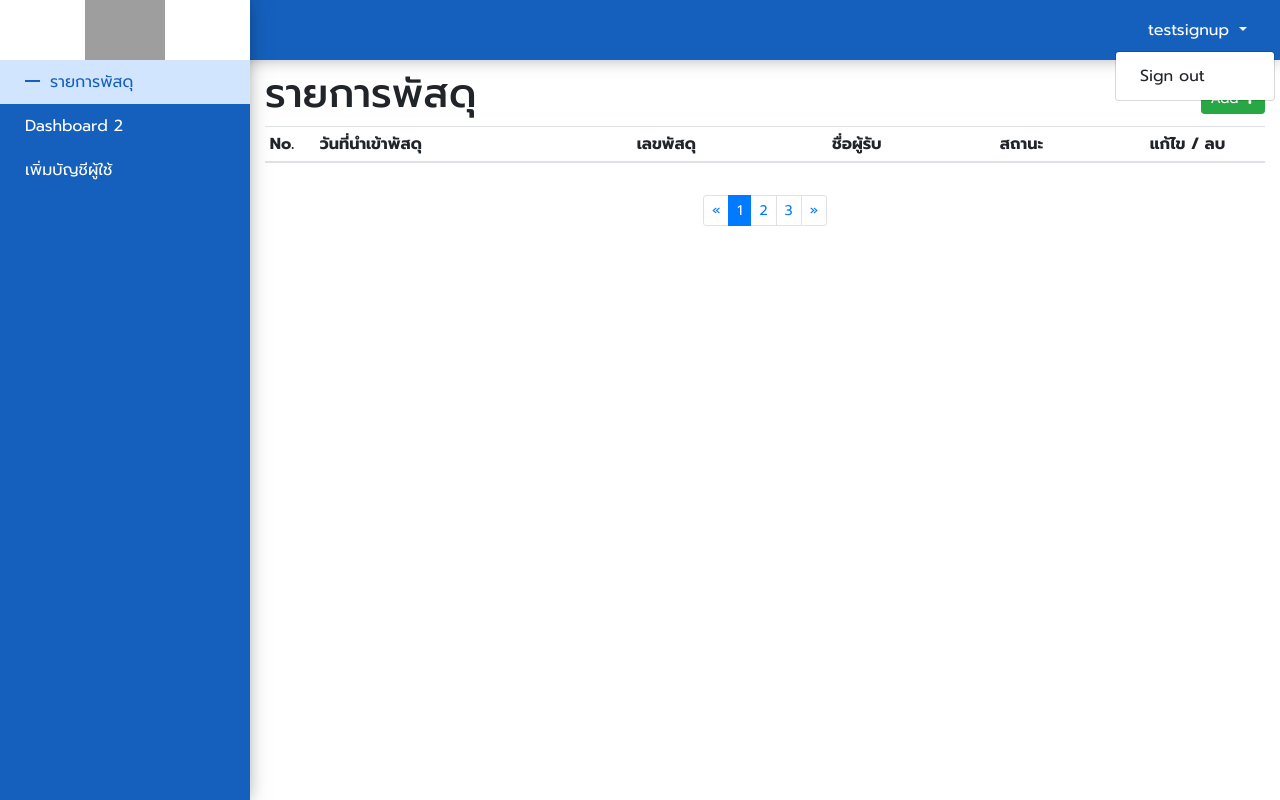
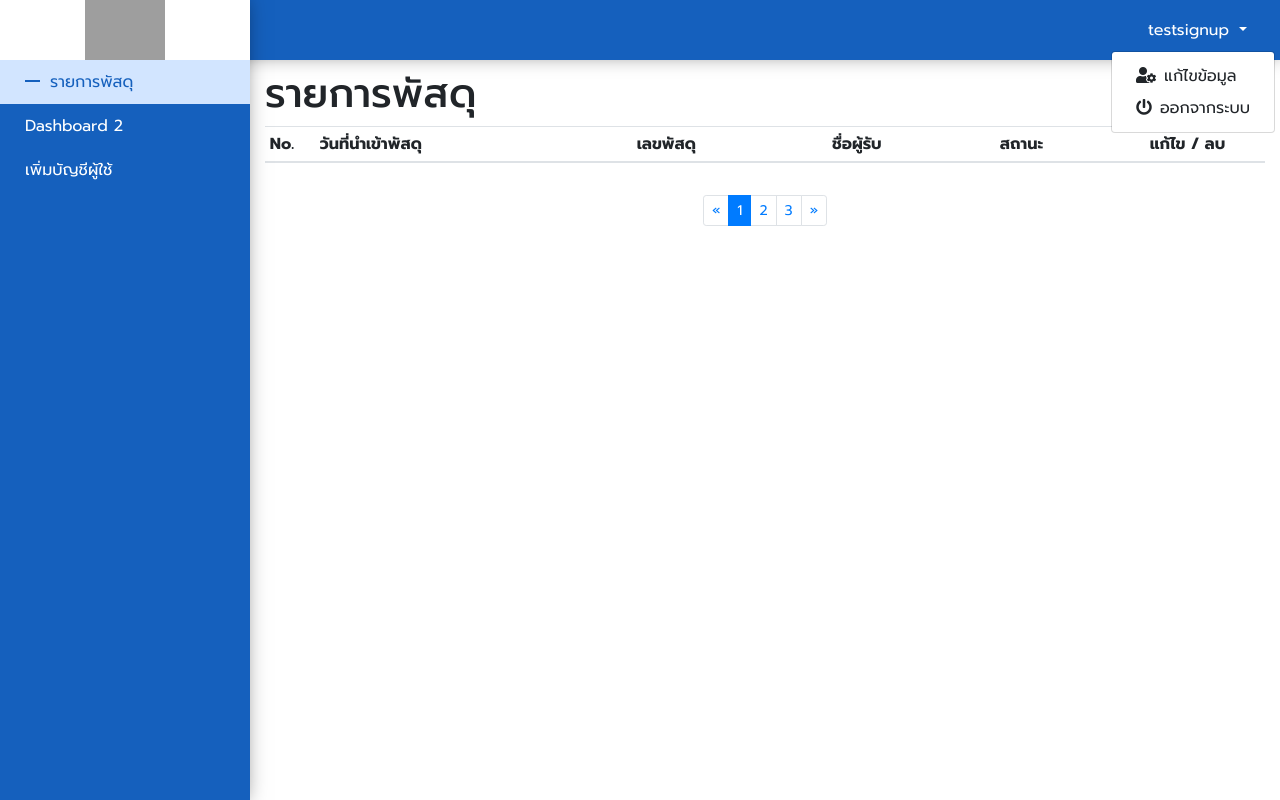
Before and after one commit to Tent-Dev/Shipping, a PHP site: page /page/lists.php in a window 1280 px wide, after a click on "testsignup". Run offline with PHP 8.4, Linux system fonts and the light colour scheme; a user stored in the database is signed in; data comes from the database, SQL or seed files in the repository; lists and menus that the app fills with data are empty; grey boxes are pictures that could not be loaded.

Commit message:
add permission for create account menu

```diff
--- a/api/main_class/auth.php
+++ b/api/main_class/auth.php
@@ -68,10 +68,10 @@ class Auth{
 
 	public function AuthLogin($param = null){
 		$jwt_auth = new JWT_Auth();
-		$stmt = $this->db_core->prepare("SELECT id, firstname, lastname, username, password FROM tbl_member WHERE username = ?");
+		$stmt = $this->db_core->prepare("SELECT id, firstname, lastname, username, password, member_type FROM tbl_member WHERE username = ?");
 		$stmt->bind_param("s", $param['username']);
 		$stmt->execute();
-		$stmt->bind_result($member_id, $member_firstname, $member_lastname, $member_username,$member_password);
+		$stmt->bind_result($member_id, $member_firstname, $member_lastname, $member_username,$member_password, $member_type);
 		$result = $stmt->fetch();
 		if($result){
 			if(password_verify($param['password'], $member_password)){
@@ -91,6 +91,7 @@ class Auth{
 						'member_username' => $member_username,
 						'member_firstname' => $member_firstname,
 						'member_lastname' => $member_lastname,
+						'member_type' => $member_type,
 						'signin_time' => time(),
 						'session_id' => $session_id
 					);
@@ -99,6 +100,7 @@ class Auth{
 					session_start();
 					$_SESSION['USERNAME'] = $member_username;
 					$_SESSION['ID'] = $member_id;
+					$_SESSION['TYPE'] = $member_type;
 					$_SESSION['SESSION_ID'] = $session_id;
 					$_SESSION['LAST_ACTIVITY'] = time();
 
--- a/page/menu_layout.php
+++ b/page/menu_layout.php
@@ -13,7 +13,8 @@
            <?php echo $_SESSION['USERNAME'] ?>
         </button>
         <div class="dropdown-menu" aria-labelledby="dropdownMenuButton">
-            <a id="logout" class="dropdown-item" href="">Sign out</a>
+            <a id="" class="dropdown-item" href=""><i class="fas fa-user-cog mr-2"></i>แก้ไขข้อมูล</a>
+            <a id="logout" class="dropdown-item" href=""><i class="fas fa-power-off mr-2"></i>ออกจากระบบ</a>
         </div>
     </div>
 </div>
@@ -26,14 +27,17 @@
     <div class="menu-content">
         <a href="lists.php" class="menu active">รายการพัสดุ</a>
         <a href="" class="menu">Dashboard 2</a>
+        <?php if(isset($_SESSION['TYPE']) && $_SESSION['TYPE'] == 'admin'){?>
         <a href="" class="menu">เพิ่มบัญชีผู้ใช้</a>
+        <?php } ?>
     </div>
     <div class="dropup m-profile d-none d-md-none">
         <button class="btn dropdown-toggle text-white" type="button" id="dropdownMenuButton" data-toggle="dropdown" aria-haspopup="true" aria-expanded="false">
-            Name
+            <?php echo $_SESSION['USERNAME'] ?>
         </button>
         <div class="dropdown-menu" aria-labelledby="dropdownMenuButton">
-            <a class="dropdown-item" href="">Sign out</a>
+            <a id="" class="dropdown-item" href=""><i class="fas fa-user-cog mr-2"></i>แก้ไขข้อมูล</a>
+            <a id="logout" class="dropdown-item" href=""><i class="fas fa-power-off mr-2"></i>ออกจากระบบ</a>
         </div>
     </div>
 </div>
```
